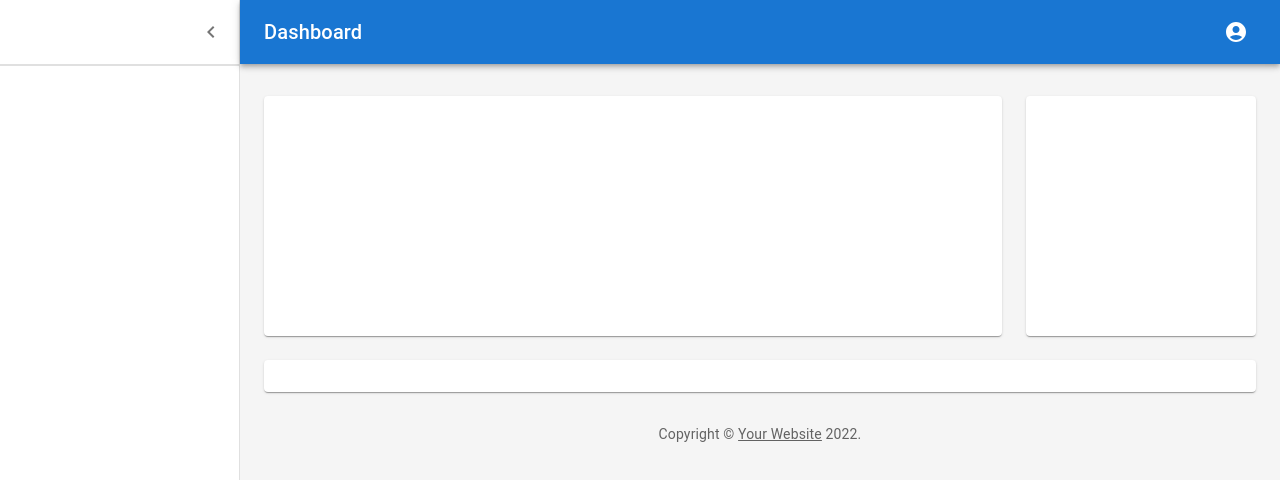
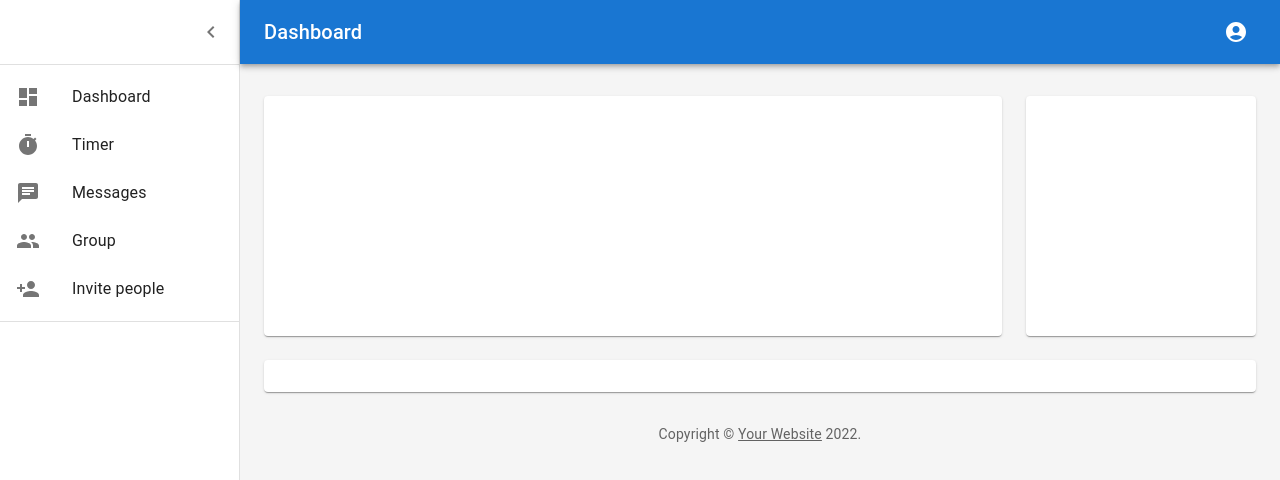
Before and after one commit to abhiti01/gator-study, a React (Create React App) app in the folder frontend/gator-study/: page / in a window 1280 px wide. Shown: the top 480 px of the page. Built offline with nearby package versions, Linux system fonts and the light colour scheme.

Commit message:
fixed icons and list items, linked signup/login to home

```diff
--- a/frontend/gator-study/src/components/intro-page.js
+++ b/frontend/gator-study/src/components/intro-page.js
@@ -19,7 +19,7 @@ import MenuIcon from '@mui/icons-material/Menu';
 import ChevronLeftIcon from '@mui/icons-material/ChevronLeft';
 import NotificationsIcon from '@mui/icons-material/Notifications';
 import AccountCircleIcon from '@mui/icons-material/AccountCircle';
-
+import { mainListItems } from './list-items';
 
 function Copyright(props) {
   return (
@@ -137,6 +137,7 @@ function DashboardContent() {
             </IconButton>
           </Toolbar>
           <Divider />
+          <List>{mainListItems}</List>
           <Divider />
 
         </Drawer>
--- /dev/null
+++ b/frontend/gator-study/src/components/list-items.js
@@ -0,0 +1,50 @@
+
+import * as React from 'react';
+import ListItem from '@mui/material/ListItem';
+import ListItemIcon from '@mui/material/ListItemIcon';
+import ListItemText from '@mui/material/ListItemText';
+import ListSubheader from '@mui/material/ListSubheader';
+import DashboardIcon from '@mui/icons-material/Dashboard';
+import ShoppingCartIcon from '@mui/icons-material/ShoppingCart';
+import PeopleIcon from '@mui/icons-material/People';
+import BarChartIcon from '@mui/icons-material/BarChart';
+import LayersIcon from '@mui/icons-material/Layers';
+import AssignmentIcon from '@mui/icons-material/Assignment';
+import TimerIcon from '@mui/icons-material/Timer';
+import ChatIcon from '@mui/icons-material/Chat';
+import PersonAddIcon from '@mui/icons-material/PersonAdd';
+export const mainListItems = (
+  <div>
+    <ListItem button>
+      <ListItemIcon>
+        <DashboardIcon />
+      </ListItemIcon>
+      <ListItemText primary="Dashboard" />
+    </ListItem>
+    <ListItem button>
+      <ListItemIcon>
+        <TimerIcon />
+      </ListItemIcon>
+      <ListItemText primary="Timer" />
+    </ListItem>
+
+    <ListItem button>
+      <ListItemIcon>
+        <ChatIcon />
+      </ListItemIcon>
+      <ListItemText primary="Messages" />
+    </ListItem>
+    <ListItem button>
+      <ListItemIcon>
+        <PeopleIcon />
+      </ListItemIcon>
+      <ListItemText primary="Group" />
+    </ListItem>
+    <ListItem button>
+      <ListItemIcon>
+        <PersonAddIcon />
+      </ListItemIcon>
+      <ListItemText primary="Invite people" />
+    </ListItem>
+  </div>
+);
--- a/frontend/gator-study/src/components/login-page.js
+++ b/frontend/gator-study/src/components/login-page.js
@@ -5,10 +5,13 @@ import CssBaseline from '@mui/material/CssBaseline';
 import TextField from '@mui/material/TextField';
 import FormControlLabel from '@mui/material/FormControlLabel';
 import Checkbox from '@mui/material/Checkbox';
-import Link from '@mui/material/Link';
+import Link2 from '@mui/material/Link';
+import IconButton from '@mui/material/IconButton';
 import Grid from '@mui/material/Grid';
 import Box from '@mui/material/Box';
+import { Link } from 'react-router-dom';
 import LockOutlinedIcon from '@mui/icons-material/LockOutlined';
+import AccountCircleIcon from '@mui/icons-material/AccountCircle';
 import Typography from '@mui/material/Typography';
 import Container from '@mui/material/Container';
 import { createTheme, ThemeProvider } from '@mui/material/styles';
@@ -17,9 +20,9 @@ function Copyright(props) {
   return (
     <Typography variant="body2" color="text.secondary" align="center" {...props}>
       {'Copyright © '}
-      <Link color="inherit" href="https://mui.com/">
+      <Link2 color="inherit" href="https://mui.com/">
         Your Website
-      </Link>{' '}
+      </Link2>{' '}
       {new Date().getFullYear()}
       {'.'}
     </Typography>
@@ -52,7 +55,10 @@ export default function SignIn() {
           }}
         >
           <Avatar sx={{ m: 1, bgcolor: 'secondary.main' }}>
-            <LockOutlinedIcon />
+            <IconButton color="inherit" component={Link} to="/">
+                <AccountCircleIcon/>
+                {/* change this to app icon */}
+            </IconButton>
           </Avatar>
           <Typography component="h1" variant="h5">
             Sign in
@@ -92,14 +98,14 @@ export default function SignIn() {
             </Button>
             <Grid container>
               <Grid item xs>
-                <Link href="#" variant="body2">
+                <Link2 href="#" variant="body2">
                   Forgot password?
-                </Link>
+                </Link2>
               </Grid>
               <Grid item>
-                <Link href="/register" variant="body2">
+                <Link2 href="/register" variant="body2">
                   {"Don't have an account? Sign Up"}
-                </Link>
+                </Link2>
               </Grid>
             </Grid>
           </Box>
--- a/frontend/gator-study/src/components/register-page.js
+++ b/frontend/gator-study/src/components/register-page.js
@@ -5,21 +5,24 @@ import CssBaseline from '@mui/material/CssBaseline';
 import TextField from '@mui/material/TextField';
 import FormControlLabel from '@mui/material/FormControlLabel';
 import Checkbox from '@mui/material/Checkbox';
-import Link from '@mui/material/Link';
+import Link2 from '@mui/material/Link';
 import Grid from '@mui/material/Grid';
 import Box from '@mui/material/Box';
 import LockOutlinedIcon from '@mui/icons-material/LockOutlined';
 import Typography from '@mui/material/Typography';
 import Container from '@mui/material/Container';
 import { createTheme, ThemeProvider } from '@mui/material/styles';
+import { Link } from 'react-router-dom';
+import AccountCircleIcon from '@mui/icons-material/AccountCircle';
+import IconButton from '@mui/material/IconButton';
 
 function Copyright(props) {
   return (
     <Typography variant="body2" color="text.secondary" align="center" {...props}>
       {'Copyright © '}
-      <Link color="inherit" href="https://mui.com/">
+      <Link2 color="inherit" href="https://mui.com/">
         Your Website
-      </Link>{' '}
+      </Link2>{' '}
       {new Date().getFullYear()}
       {'.'}
     </Typography>
@@ -52,7 +55,10 @@ export default function SignUp() {
           }}
         >
           <Avatar sx={{ m: 1, bgcolor: 'secondary.main' }}>
-            <LockOutlinedIcon />
+            <IconButton color="inherit" component={Link} to="/">
+                <AccountCircleIcon/>
+                {/* change this to app icon */}
+            </IconButton>
           </Avatar>
           <Typography component="h1" variant="h5">
             Sign up
@@ -118,9 +124,9 @@ export default function SignUp() {
             </Button>
             <Grid container justifyContent="flex-end">
               <Grid item>
-                <Link href="/login" variant="body2">
+                <Link2 href="/login" variant="body2">
                   Already have an account? Sign in
-                </Link>
+                </Link2>
               </Grid>
             </Grid>
           </Box>
```
